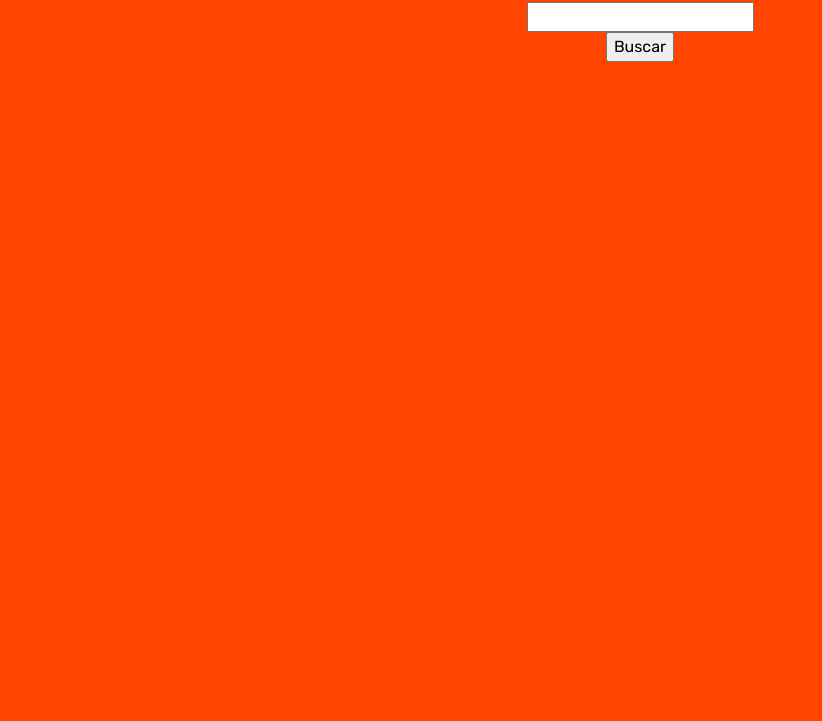
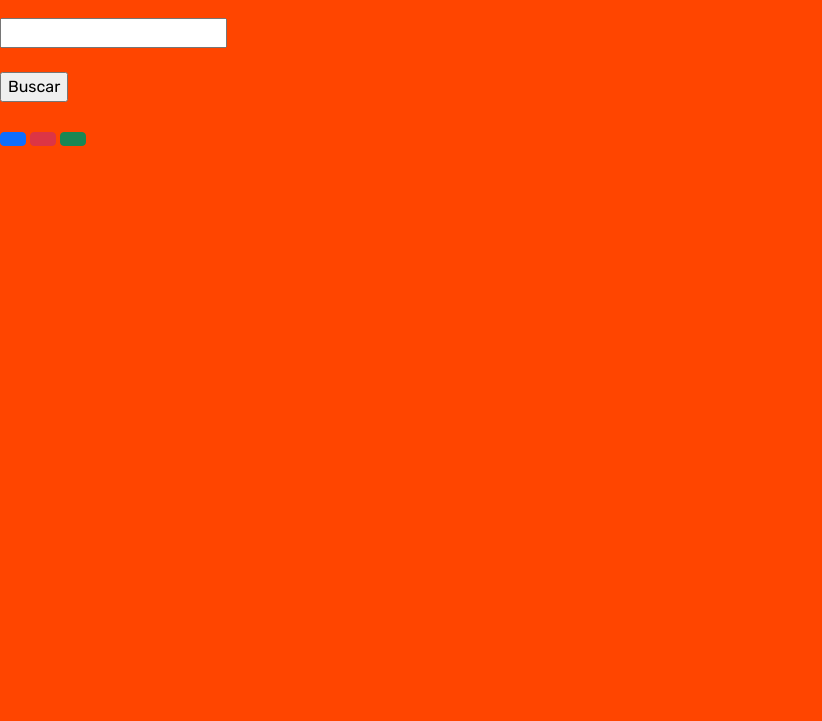
Before and after one commit to CristoGuerrero/PKMNproject, a plain HTML site: page INDEX.html in a window 1280 px wide. Shown: the part 79-800 px from the top of the page, without its empty margins (0-822 px from the left). Drawn offline with nearby package versions, Linux system fonts and the light colour scheme.

Commit message:
embellecimiento

```diff
--- a/INDEX.html
+++ b/INDEX.html
@@ -15,22 +15,25 @@
 </head>
 
 <body>
-    <div class="container">
+    <div class= "dex">
+
         <h1>Pokedex</h1>
-        <ol id="pokedex"></ol>
+           <br>
+            <div>
+                <input id= "searchid" name="Busca tu Pokémon" type="text" value="">
+                <br><br>
+                <input id= "searchpok" type="submit" value="Buscar" onclick= "fetchPokemon()">
+            </div>
+           <br>
 
-    <center>
-        <div>
-            <input id= "searchid" name="Busca tu Pokémon" type="text" value="">
+        <div id="pokemonContainer" class="pokemon-container"></div>
+
+        <div class= botones>
+            <button type="button" class="btn btn-primary"></button>
+            <button type="button" class="btn btn-danger"></button>
+            <button type="button" class="btn btn-success"></button>
         </div>
-        <div>
-            <input id= "searchpok" type="submit" value="Buscar" onclick= "fetchPokemon()">
-        </div>
-        <div id="pokemonContainer"       class="pokemon-container">
-        </div>
-    </center>
-
-
+    </div>
 
     <script src="./POKEDEX.js"></script>
 </body>
```
